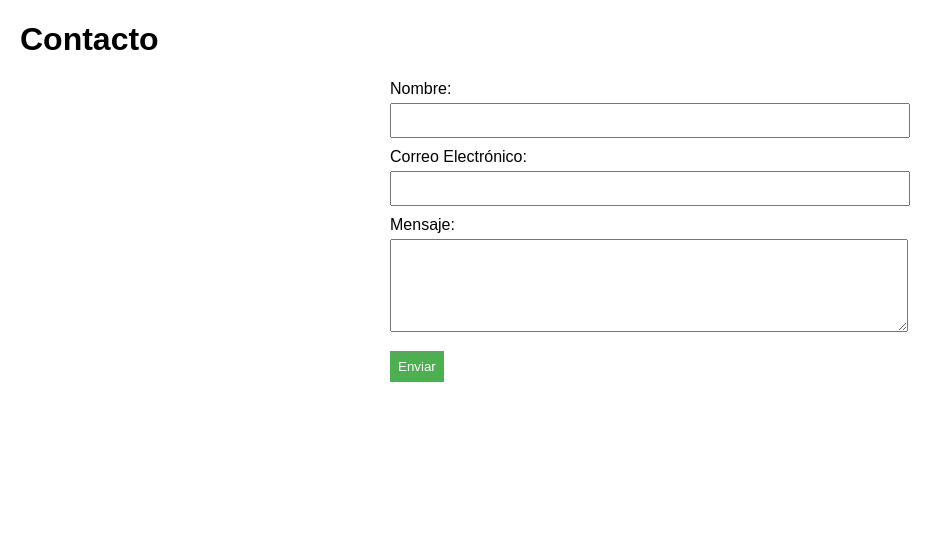
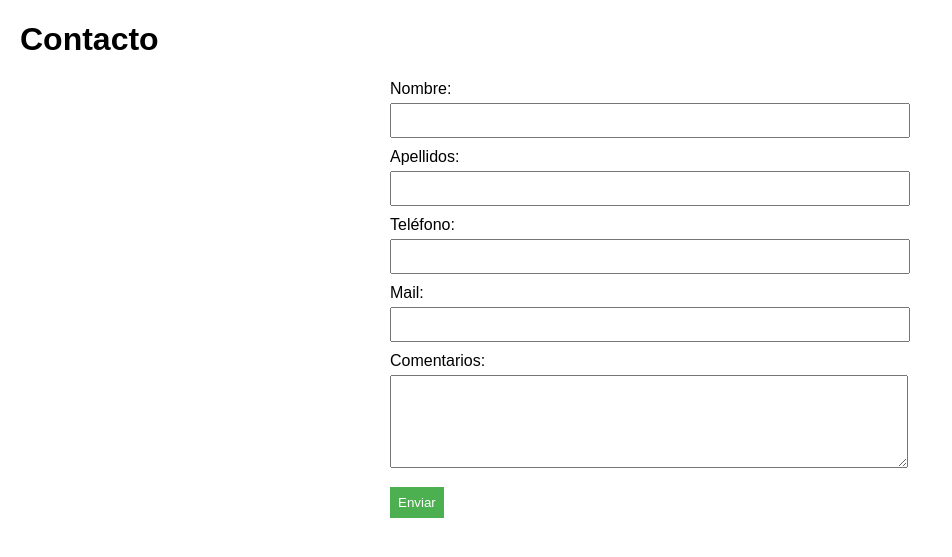
Before and after one commit to javilopercoder/Desarrollo_Interfaces, a PHP site: page /post.php in a window 1280 px wide. Shown: the top 557 px of the page, without its empty margins (0-952 px from the left). Run offline with PHP 8.4, Linux system fonts and the light colour scheme.

Commit message:
actualizo con nuevos ejercicios

```diff
--- a/Practica_POST/post.php
+++ b/Practica_POST/post.php
@@ -1,24 +1,19 @@
 <?php
-// Verificamos si se ha enviado el formulario
 if ($_SERVER["REQUEST_METHOD"] == "POST") {
-    // Recogemos y sanitizamos los datos del formulario
-    $nombre  = filter_input(INPUT_POST, 'nombre', FILTER_SANITIZE_FULL_SPECIAL_CHARS);
-    $correo  = filter_input(INPUT_POST, 'correo', FILTER_SANITIZE_EMAIL);
-    $mensaje = filter_input(INPUT_POST, 'mensaje', FILTER_SANITIZE_FULL_SPECIAL_CHARS);
+    $nombre      = filter_input(INPUT_POST, 'nombre', FILTER_SANITIZE_FULL_SPECIAL_CHARS);
+    $apellidos   = filter_input(INPUT_POST, 'apellidos', FILTER_SANITIZE_FULL_SPECIAL_CHARS);
+    $telefono    = filter_input(INPUT_POST, 'telefono', FILTER_SANITIZE_FULL_SPECIAL_CHARS);
+    $mail        = filter_input(INPUT_POST, 'mail', FILTER_SANITIZE_EMAIL);
+    $comentarios = filter_input(INPUT_POST, 'comentarios', FILTER_SANITIZE_FULL_SPECIAL_CHARS);
 
-    // Validación básica: se requiere que todos los campos estén completos
-    if (empty($nombre) || empty($correo) || empty($mensaje)) {
+    if (empty($nombre) || empty($apellidos) || empty($telefono) || empty($mail) || empty($comentarios)) {
         echo "Todos los campos son obligatorios.";
     } else {
-        // Configuración del correo
-        $destinatario = "destinatario@example.com";  // Reemplaza con tu dirección de correo
-        $asunto = "Mensaje de: " . $nombre;
-        $cuerpo = "Nombre: $nombre\n";
-        $cuerpo .= "Correo: $correo\n\n";
-        $cuerpo .= "Mensaje:\n$mensaje";
-        $cabeceras = "From: $correo\r\n";
+        $destinatario = "javier.lopezramirezg@digitechfp.com";
+        $asunto = "Mensaje de: $nombre $apellidos";
+        $cuerpo = "Nombre: $nombre\nApellidos: $apellidos\nTeléfono: $telefono\nMail: $mail\nComentarios:\n$comentarios";
+        $cabeceras = "From: $mail\r\n";
 
-        // Envío del correo
         if (mail($destinatario, $asunto, $cuerpo, $cabeceras)) {
             echo "El correo se ha enviado correctamente.";
         } else {
@@ -34,7 +29,6 @@ if ($_SERVER["REQUEST_METHOD"] == "POST") {
     <meta charset="UTF-8">
     <title>Formulario de Contacto</title>
     <style>
-        /* Estilos básicos para el formulario */
         body { font-family: Arial, sans-serif; margin: 20px; }
         form { max-width: 500px; margin: 0 auto; }
         label { display: block; margin-top: 10px; }
@@ -45,16 +39,21 @@ if ($_SERVER["REQUEST_METHOD"] == "POST") {
 </head>
 <body>
     <h1>Contacto</h1>
-    <!-- Formulario que envía datos mediante POST -->
     <form action="<?php echo htmlspecialchars($_SERVER['PHP_SELF']); ?>" method="POST">
         <label for="nombre">Nombre:</label>
         <input type="text" name="nombre" id="nombre" required>
 
-        <label for="correo">Correo Electrónico:</label>
-        <input type="email" name="correo" id="correo" required>
+        <label for="apellidos">Apellidos:</label>
+        <input type="text" name="apellidos" id="apellidos" required>
 
-        <label for="mensaje">Mensaje:</label>
-        <textarea name="mensaje" id="mensaje" rows="5" required></textarea>
+        <label for="telefono">Teléfono:</label>
+        <input type="text" name="telefono" id="telefono" required>
+
+        <label for="mail">Mail:</label>
+        <input type="email" name="mail" id="mail" required>
+
+        <label for="comentarios">Comentarios:</label>
+        <textarea name="comentarios" id="comentarios" rows="5" required></textarea>
 
         <input type="submit" value="Enviar">
     </form>
```
Also changed, not shown: 1 other file.
